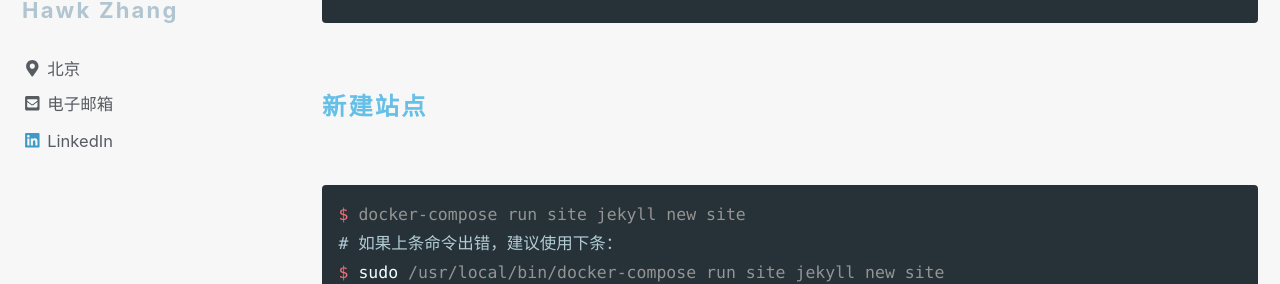
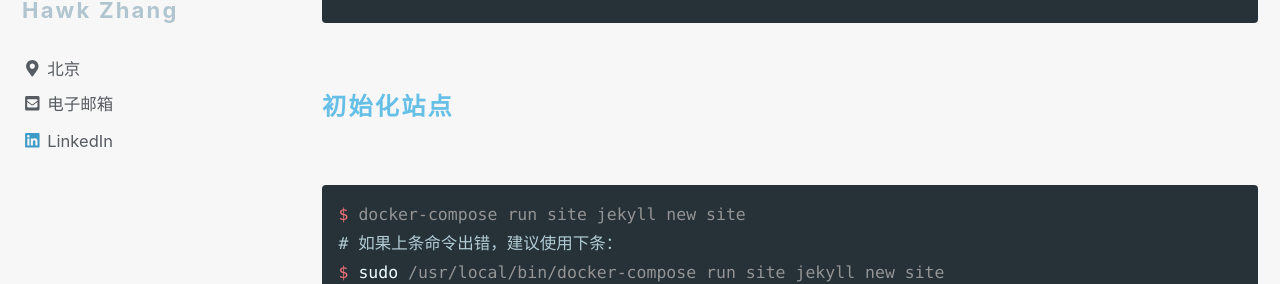
Before and after one commit to narru888/linotes_note, a Jekyll site: the page built from _posts/docker/2018-02-02-docker.jekyll.md, in a window 1280 px wide and 900 px high, scrolled down 2575 px. Shown: the part 167-451 px from the top of the window. Built offline with Jekyll 4.4.1, drawn with Linux system fonts in a browser that asks for light colours; nearby versions of some CDN libraries; a script that is not in the unit is left out.

Commit message:
update on 2018-10-29 09:36:01 CST

````diff
--- a/_posts/docker/2018-02-02-docker.jekyll.md
+++ b/_posts/docker/2018-02-02-docker.jekyll.md
@@ -20,6 +20,9 @@ header:
 有了 Docker，就没有了不用它的理由，更不用说每天都要用的 Jekyll 了。
 
 平台： CentOS 7 mini
+
+
+
 
 
 
@@ -90,7 +93,7 @@ services:
 
 
 
-#### 新建站点
+#### 初始化站点
 
 ```bash
 $ docker-compose run site jekyll new site
````
